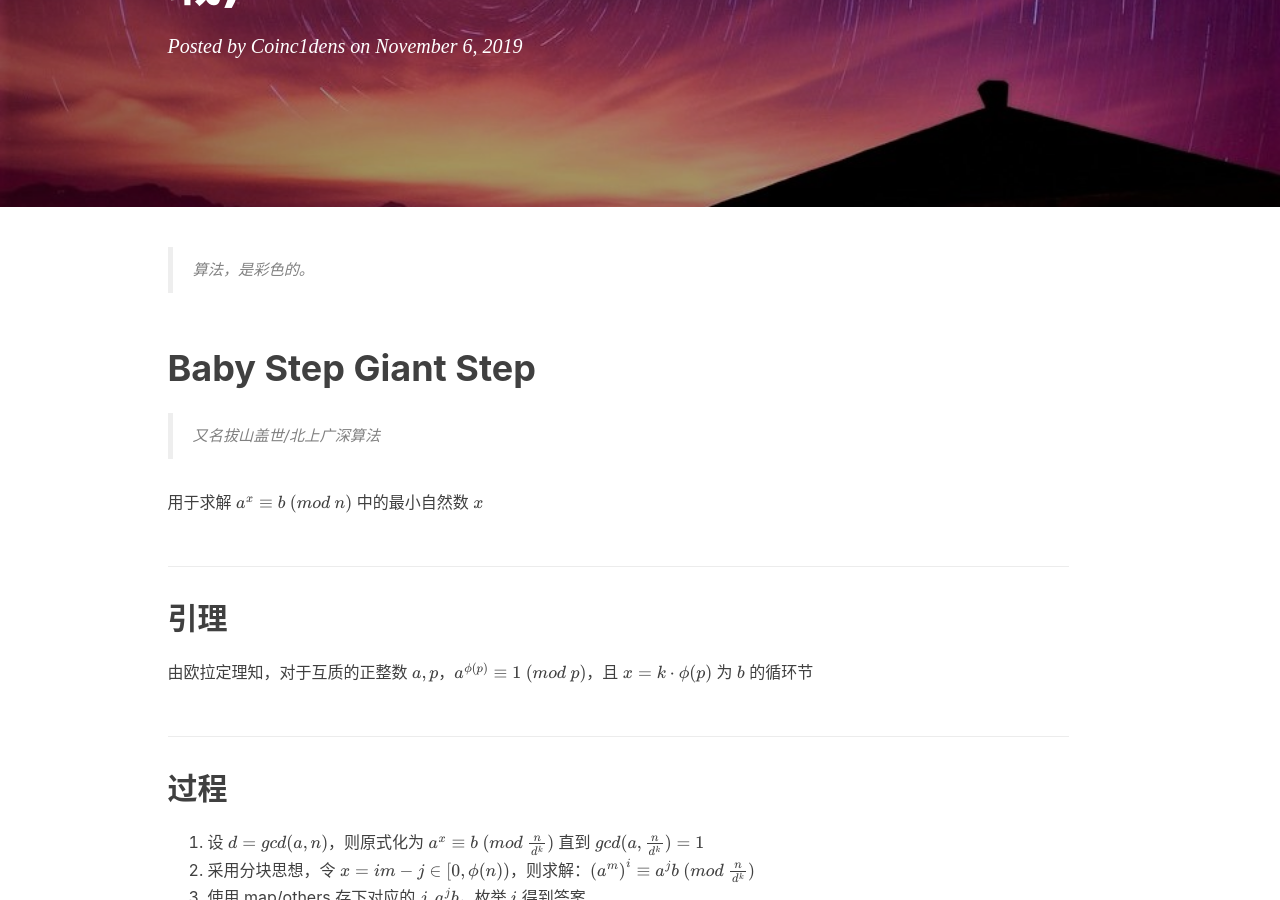
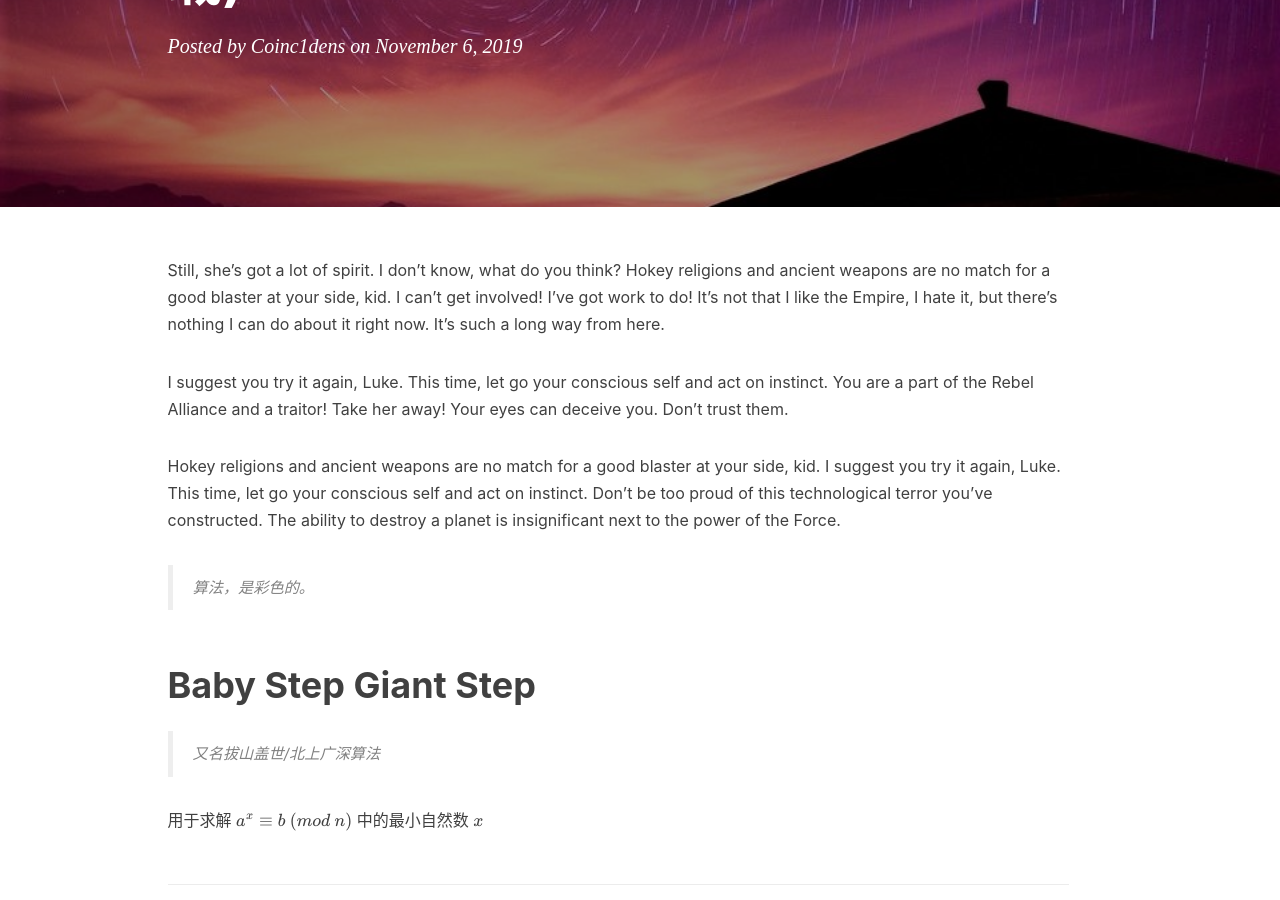
Before and after one commit to Kuankelife/leoblog, a Jekyll site: the page built from _posts/2019-11-08-Algorithm-in-number-theory.md, in a window 1280 px wide and 900 px high, scrolled down 310 px. Built offline with Jekyll 4.4.1, drawn with Linux system fonts in a browser that asks for light colours; nearby versions of some CDN libraries; formulas are drawn with MathJax 3; comment, search, counter and statistics services are not loaded.

Commit message:
Update 2019-11-08-Algorithm-in-number-theory.md

```diff
--- a/_posts/2019-11-08-Algorithm-in-number-theory.md
+++ b/_posts/2019-11-08-Algorithm-in-number-theory.md
@@ -14,7 +14,11 @@
 
 
 ---
+Still, she’s got a lot of spirit. I don’t know, what do you think? Hokey religions and ancient weapons are no match for a good blaster at your side, kid. I can’t get involved! I’ve got work to do! It’s not that I like the Empire, I hate it, but there’s nothing I can do about it right now. It’s such a long way from here.
 
+I suggest you try it again, Luke. This time, let go your conscious self and act on instinct. You are a part of the Rebel Alliance and a traitor! Take her away! Your eyes can deceive you. Don’t trust them.
+
+Hokey religions and ancient weapons are no match for a good blaster at your side, kid. I suggest you try it again, Luke. This time, let go your conscious self and act on instinct. Don’t be too proud of this technological terror you’ve constructed. The ability to destroy a planet is insignificant next to the power of the Force.
 >算法，是彩色的。
 
 # Baby Step Giant Step
```
